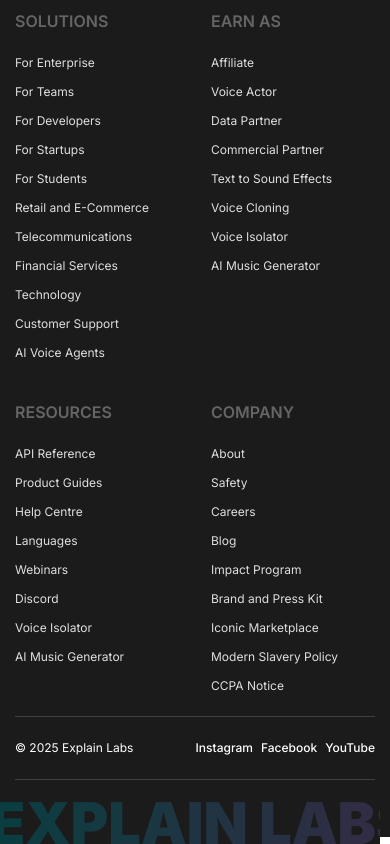
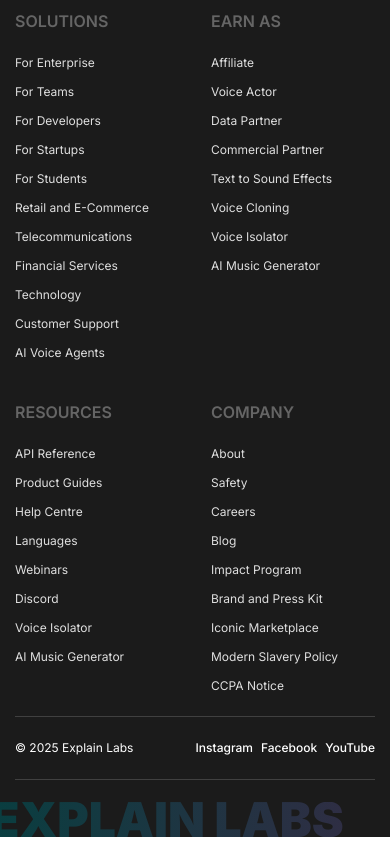
Before and after one commit to bhupendradhote/Explain_Labs_react, a React (Vite) app: page /home in a window 390 px wide. Shown: the part 8091-8935 px from the top of the page. Built offline with nearby package versions, Linux system fonts and the light colour scheme.

Commit message:
reduce footer text size for better responsiveness

```diff
--- a/src/assets/styles/responsive.css
+++ b/src/assets/styles/responsive.css
@@ -294,6 +294,6 @@
     gap: 8px;
 }
 .footer-bg-text span {
-        font-size: 3.6rem !important;
+        font-size: 3rem !important;
     }
 }
```
